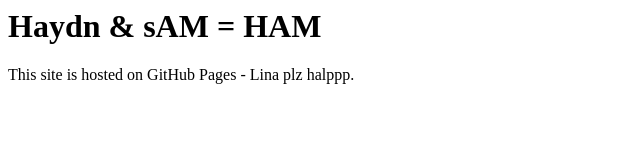
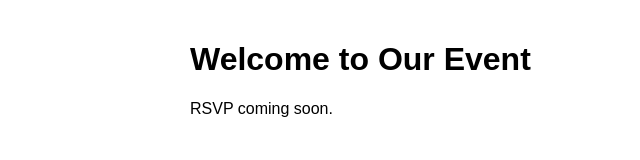
Before and after one commit to elktoe/Big-Party_front, a plain HTML site: page index.html in a window 1280 px wide. Shown: the whole page, without its empty margins (0-640 px from the left). Drawn offline with Linux system fonts and the light colour scheme.

Commit message:
Update index.html

```diff
--- a/index.html
+++ b/index.html
@@ -1,4 +1,13 @@
+<!DOCTYPE html>
+<html>
+<head>
+  <title>Event</title>
+  <link rel="stylesheet" href="/static/css/style.css">
+</head>
 
-<title>Let's Go HAM (i.e., Haydn & Sam)</title>
-<h1>Haydn & sAM = HAM</h1>
-<p>This site is hosted on GitHub Pages - Lina plz halppp.</p>
+<body>
+  <h1>Welcome to Our Event</h1>
+  <p>RSVP coming soon.</p>
+</body>
+
+</html>
```
